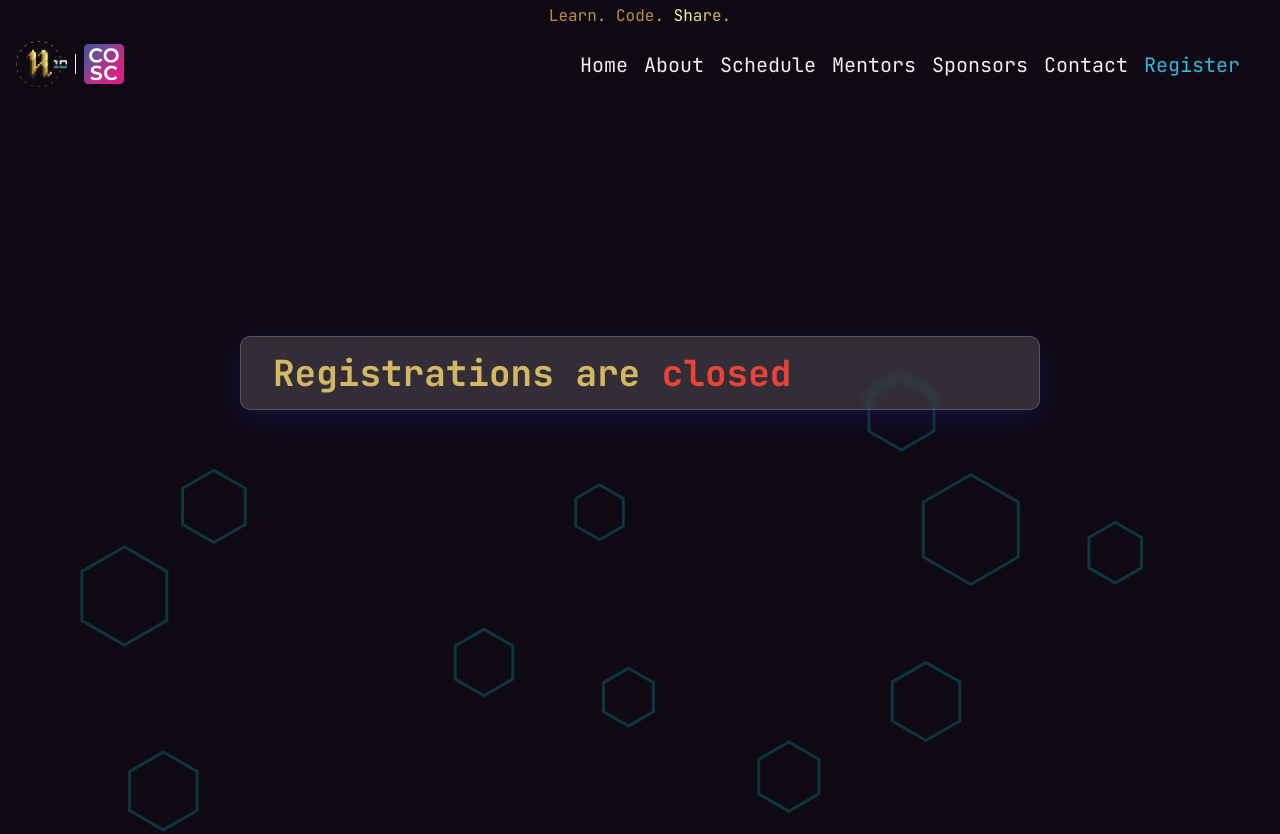
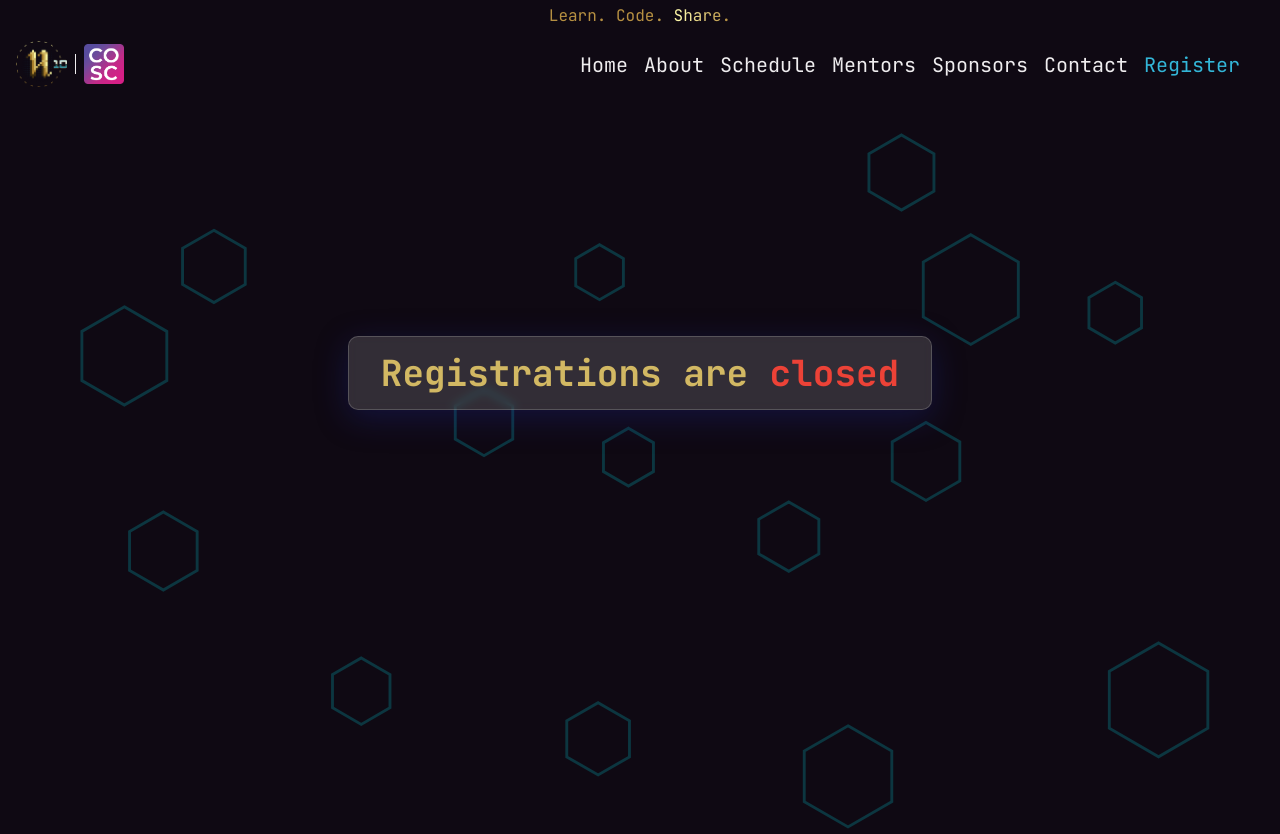
Before and after one commit to SaiKiranMatta/cbit-hacktoberfest23, a Next.js app: page /register in a window 1280 px wide. Shown: the top 834 px of the page. Built offline with nearby package versions, Linux system fonts and the light colour scheme.

Commit message:
Fixed alignment

```diff
--- a/app/register/page.jsx
+++ b/app/register/page.jsx
@@ -4,7 +4,7 @@ import FormClosed from "@/components/FormClosed";
 
 export default function Home() {
     return (
-        <main className="w-full spacer layer8">
+        <main className="flex justify-center w-full  spacer layer8">
             {/* <Form /> */}
             <FormClosed />
         </main>
```
